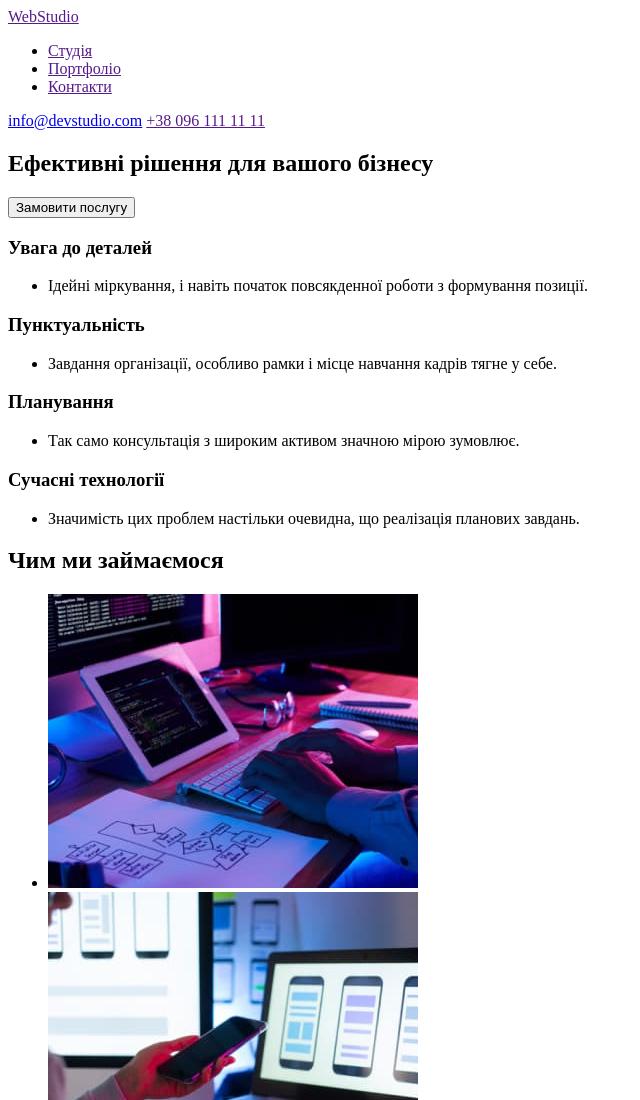
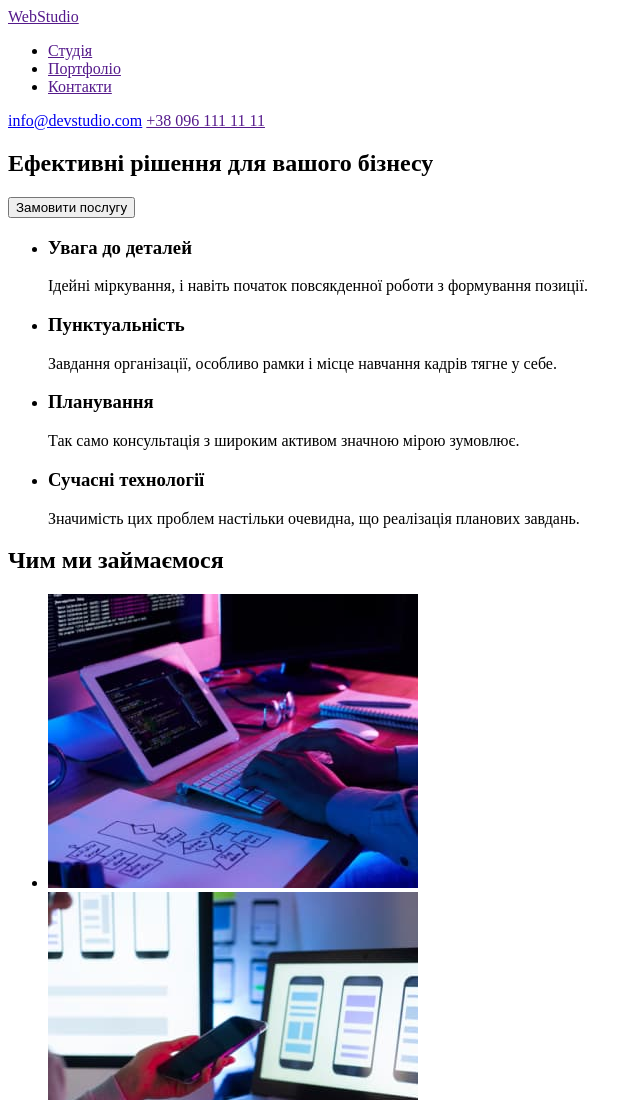
Before and after one commit to DemoUser77/goit-markup-hw-01, a plain HTML site: page index.html in a window 1280 px wide. Shown: the top 1100 px of the page, without its empty margins (0-640 px from the left). Drawn offline with Linux system fonts and the light colour scheme.

Commit message:
change html

```diff
--- a/index.html
+++ b/index.html
@@ -25,31 +25,33 @@
         <button type="button">Замовити послугу</button>
       </section>
       <section>
-        <h3>Увага до деталей</h3>
         <ul>
           <li>
-            Ідейні міркування, і навіть початок повсякденної роботи з формування
-            позиції.
+            <h3>Увага до деталей</h3>
+            <p>
+              Ідейні міркування, і навіть початок повсякденної роботи з
+              формування позиції.
+            </p>
           </li>
-        </ul>
-        <h3>Пунктуальність</h3>
-        <ul>
           <li>
-            Завдання організації, особливо рамки і місце навчання кадрів тягне у
-            себе.
+            <h3>Пунктуальність</h3>
+            <p>
+              Завдання організації, особливо рамки і місце навчання кадрів тягне
+              у себе.
+            </p>
           </li>
-        </ul>
-        <h3>Планування</h3>
-        <ul>
           <li>
-            Так само консультація з широким активом значною мірою зумовлює.
+            <h3>Планування</h3>
+            <p>
+              Так само консультація з широким активом значною мірою зумовлює.
+            </p>
           </li>
-        </ul>
-        <h3>Сучасні технології</h3>
-        <ul>
           <li>
-            Значимість цих проблем настільки очевидна, що реалізація планових
-            завдань.
+            <h3>Сучасні технології</h3>
+            <p>
+              Значимість цих проблем настільки очевидна, що реалізація планових
+              завдань.
+            </p>
           </li>
         </ul>
       </section>
```
Also changed, not shown: prettierrc.json (added, +16 -0 lines).
